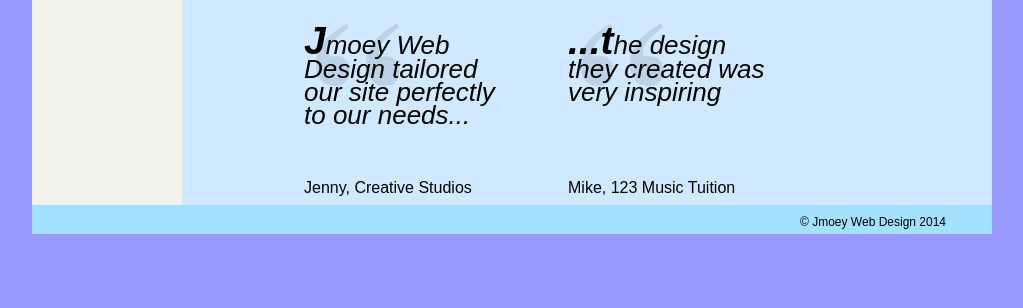
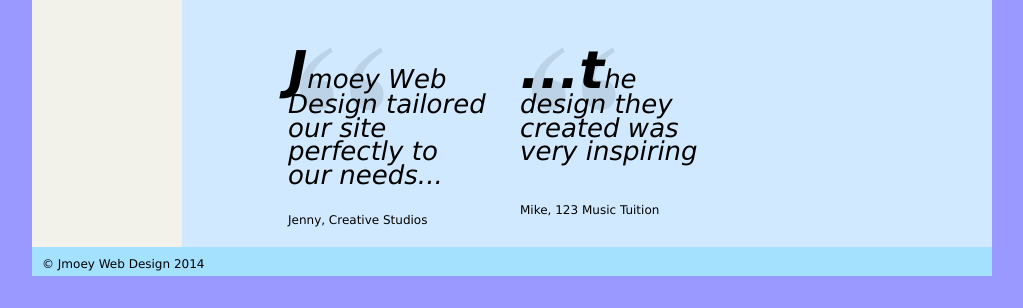
Before and after one commit to Joshun/COM1008-assignment1, a plain HTML site: page index.html in a window 1280 px wide. Shown: the part 492-800 px from the top of the page, without its empty margins (128-1151 px from the left). Drawn offline with nearby package versions, Linux system fonts and the light colour scheme.

Commit message:
Fixed footer bug and proportionalise fonts

```diff
--- a/stylesheets/jmoey.css
+++ b/stylesheets/jmoey.css
@@ -38,6 +38,8 @@
 
 body {
 	background-color: #99F;
+	font-family: Verdana, Geneva, sans-serif;
+	font-size: 1em;
 }
 
 /* Default indentation for all main content elements (everything other than navbar, header and footer) */
@@ -71,6 +73,7 @@ nav ul li a {
 	transition: background-color ease 1s;
 	text-decoration: none;
 	color: #4E1A8C;
+	font-size: 1.2em;
 }
 
 nav ul li a:clicked {
@@ -156,17 +159,24 @@ img.graphics {
 .pquote li {
 	list-style: none;
 	float: left;
-	padding: 1em 2em;
+	padding: 0.5em 1em;
+	margin: 0;
 }
 
 blockquote {
+	padding: 0;
     margin: 0;
 }
 
 .pquote blockquote p:first-letter {
-    font-size: 39px;
+    font-size: 2em;
     font-weight: bold;
 }
+
+.pquote .by {
+	font-size: 0.75em;
+}
+
 /* ~~~~~~~~~~~~~~~~~~~~~~~~~~~~~~~~~~~~~~~~~~~~~~~~~~~~~~~~ */
 
 /* Header and footer ~~~~~~~~~~~~~~~~~~~~~~~~~~~~~~~~~~~~~~ */
@@ -181,7 +191,7 @@ header {
 }
 
 footer {
-	margin-top: 25%;
+	clear: both;
 	padding: 10px 0 5px 10px; /* top: 10px, right: 0, bottom: 5px, left: 10px */
 	background-color: #A3E1FF;
 	font-size: 0.75em;
```
